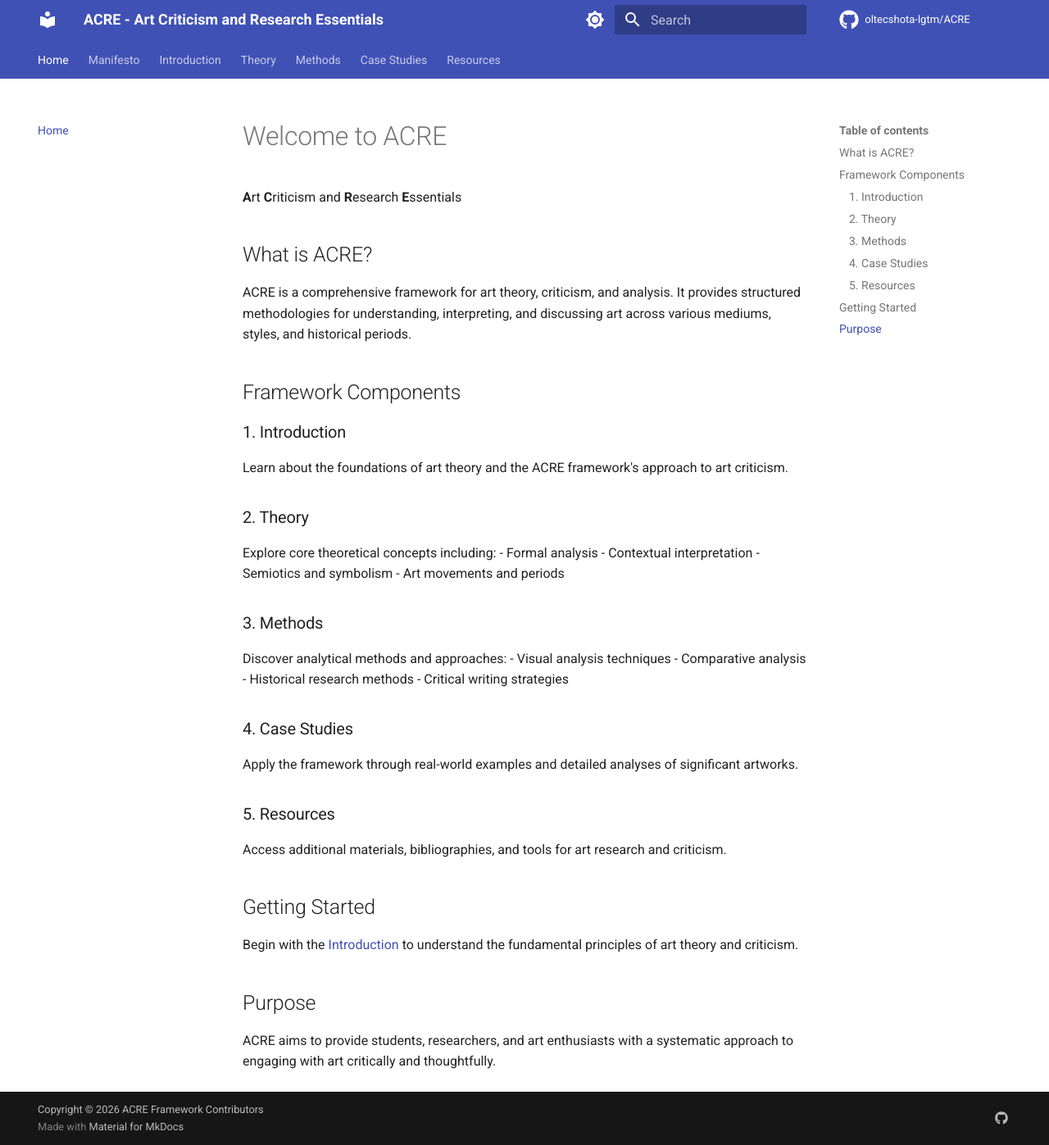
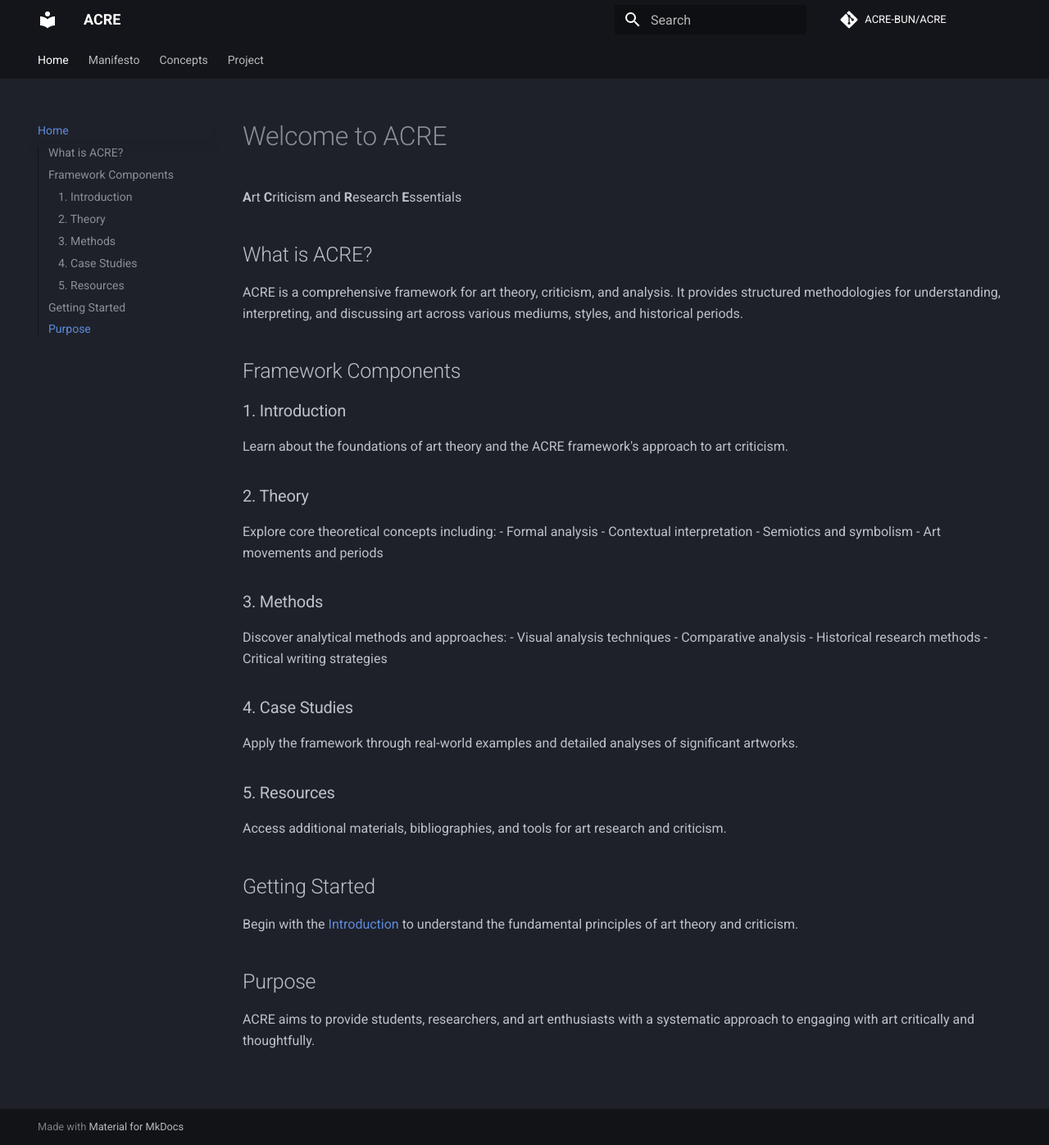
Before and after one commit to ACRE-BUN/ACRE, an MkDocs documentation site: the page built from docs/index.md, in a window 1280 px wide and 1397 px high. Shown: the whole window at 82% size. Built offline with MkDocs 1.6.1 and Material for MkDocs 9.7.7, drawn with Linux system fonts in a browser that asks for light colours; comment, search, counter and statistics services are not loaded; the version menu is left out.

Commit message:
Retry updating docs

```diff
--- a/mkdocs.yml
+++ b/mkdocs.yml
@@ -1,80 +1,27 @@
-site_name: ACRE - Art Criticism and Research Essentials
-site_description: A comprehensive framework for art theory, criticism, and analysis
-site_author: ACRE Framework Contributors
-site_url: https://oltecshota-lgtm.github.io/ACRE
-
-repo_name: oltecshota-lgtm/ACRE
-repo_url: https://github.com/oltecshota-lgtm/ACRE
+site_name: ACRE
+site_description: Manifesto for Figuration and Non-existence
+site_author: ACRE-BUN
+repo_url: https://github.com/ACRE-BUN/ACRE
+repo_name: ACRE-BUN/ACRE
 
 theme:
   name: material
   palette:
-    # Light mode
-    - scheme: default
-      primary: indigo
-      accent: amber
-      toggle:
-        icon: material/brightness-7
-        name: Switch to dark mode
-    # Dark mode
-    - scheme: slate
-      primary: indigo
-      accent: amber
-      toggle:
-        icon: material/brightness-4
-        name: Switch to light mode
+    scheme: slate
+    primary: black
+    accent: deep purple
   features:
     - navigation.tabs
     - navigation.sections
-    - navigation.expand
-    - navigation.top
-    - search.suggest
-    - search.highlight
-    - content.code.copy
-  icon:
-    repo: fontawesome/brands/github
+    - toc.integrate
 
 nav:
   - Home: index.md
-  - Manifesto: manifesto.md
-  - Introduction:
-      - Overview: introduction/overview.md
-  - Theory:
-      - Formal Analysis: theory/formal-analysis.md
-      - Contextual Interpretation: theory/contextual-interpretation.md
-  - Methods:
-      - Visual Analysis: methods/visual-analysis.md
-  - Case Studies:
-      - case-studies/example-analysis.md
-  - Resources:
-      - resources/bibliography.md
-
-markdown_extensions:
-  - admonition
-  - pymdownx.details
-  - pymdownx.superfences
-  - pymdownx.highlight:
-      anchor_linenums: true
-  - pymdownx.inlinehilite
-  - pymdownx.snippets
-  - pymdownx.tabbed:
-      alternate_style: true
-  - attr_list
-  - md_in_html
-  - footnotes
-  - tables
-  - toc:
-      permalink: true
-
-plugins:
-  - search
-  - tags
-
-extra:
-  social:
-    - icon: fontawesome/brands/github
-      link: https://github.com/oltecshota-lgtm/ACRE
-  version:
-    provider: mike
-
-copyright: Copyright &copy; 2026 ACRE Framework Contributors
+  - Manifesto: 01_manifesto.md
+  - Concepts:
+      - Terms: 03_terms.md
+      - Models: 04_models.md
+  - Project:
+      - Quickstart: 02_quickstart.md
+      - FAQ: 05_faq.md
+      - Changelog: 06_changelog.md
```
Also changed, not shown: docs/01_manifesto.md (+29 -0 lines).
